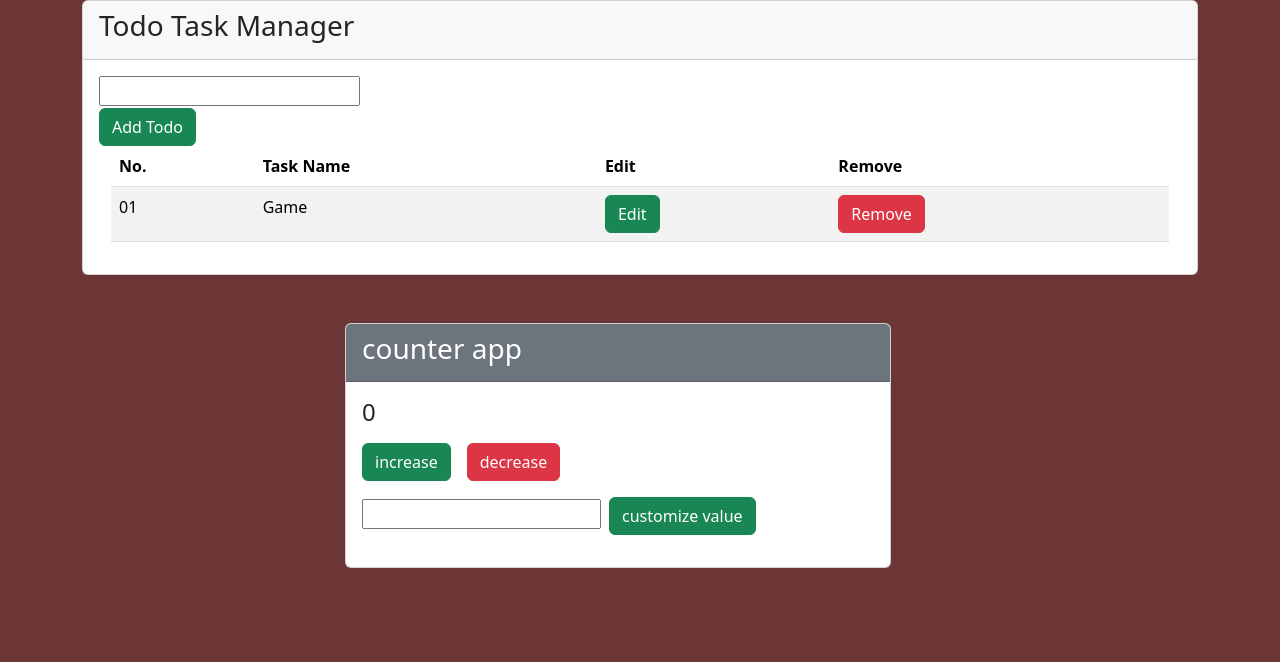
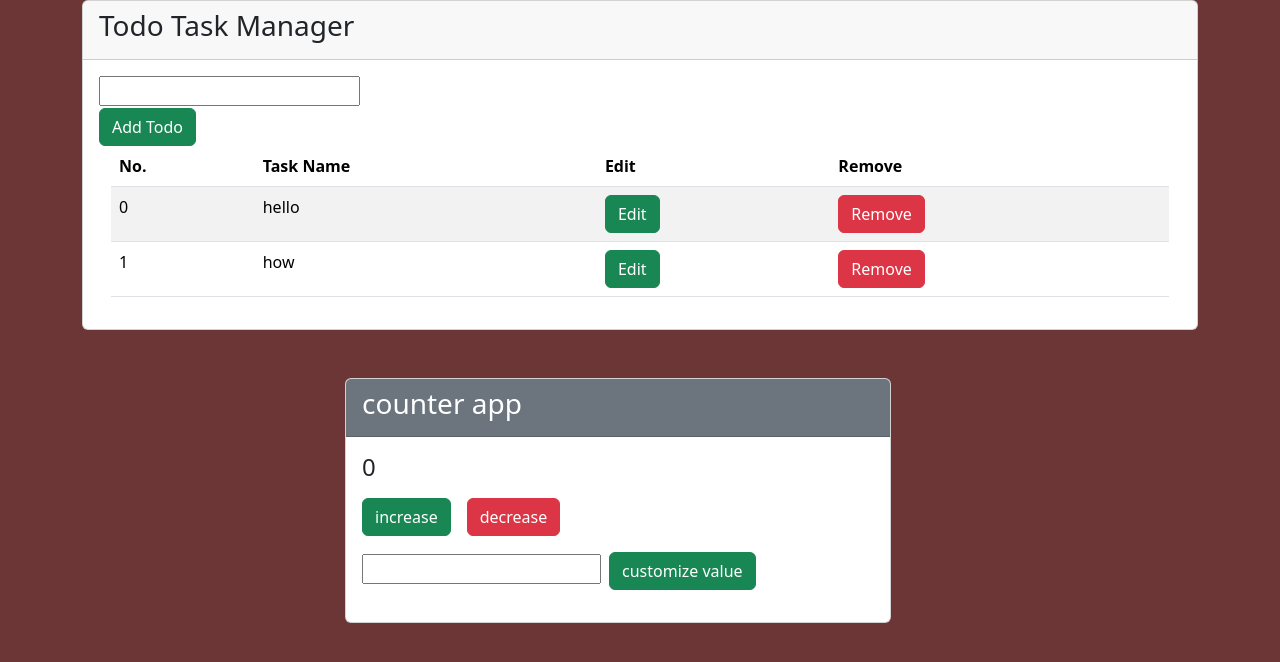
Before and after one commit to Shamsuzzaha/Basic-Practices, a React (Vite) app in the folder Ostad Practice (batch 7)/13 Redux-React.js/manual react redux/: page / in a window 1280 px wide. Shown: the top 662 px of the page. Built offline with nearby package versions, Linux system fonts and the light colour scheme.

Commit message:
ostad 13 redux toolkit update

```diff
--- a/Ostad Practice (batch 7)/13 Redux-React.js/manual react redux/src/components/todo/createTodo.jsx
+++ b/Ostad Practice (batch 7)/13 Redux-React.js/manual react redux/src/components/todo/createTodo.jsx
@@ -1,15 +1,20 @@
-import React from 'react';
+import React, {useRef} from 'react';
 import {useDispatch} from "react-redux";
 import {AddTask} from "../../redux/state/todo/todoSlice.js";
 
 const CreateTodo = () => {
     const dispatch = useDispatch();
-
+    const customInput = useRef(null);
     return (
         <>
             <div>
-                <input type="text" className={'form-check'}/>
-                <button onClick={()=>dispatch(AddTask())} className={'btn btn-success'}>Add Todo</button>
+                <input ref={customInput} type="text" className={'form-check'}/>
+                <button onClick={()=>{
+                    if(customInput.current.value !== ""){
+                        dispatch(AddTask(customInput.current.value));
+                        customInput.current.value = "";
+                    }
+                }} className={'btn btn-success'}>Add Todo</button>
             </div>
         </>
     );
--- a/Ostad Practice (batch 7)/13 Redux-React.js/manual react redux/src/components/todo/todoList.jsx
+++ b/Ostad Practice (batch 7)/13 Redux-React.js/manual react redux/src/components/todo/todoList.jsx
@@ -1,6 +1,9 @@
 import React from 'react';
+import {useSelector} from "react-redux";
 
 const TodoList = () => {
+    const list = useSelector(state => state.todos.list)
+
     return (
         <div>
             <div className="container-fluid">
@@ -16,12 +19,14 @@ const TodoList = () => {
                                 </tr>
                             </thead>
                             <tbody>
-                                <tr>
-                                    <td>01</td>
-                                    <td>Game</td>
-                                    <td><button className={'btn btn btn-success'}>Edit</button></td>
+                            {list.map((item, index) => (
+                                <tr key={index}>
+                                    <td>{index}</td>
+                                    <td>{item}</td>
+                                    <td><button  className={'btn btn btn-success'}>Edit</button></td>
                                     <td><button className={'btn btn-danger'}>Remove</button></td>
                                 </tr>
+                            ))}
                             </tbody>
                         </table>
                     </div>
--- a/Ostad Practice (batch 7)/13 Redux-React.js/manual react redux/src/redux/state/todo/todoSlice.js
+++ b/Ostad Practice (batch 7)/13 Redux-React.js/manual react redux/src/redux/state/todo/todoSlice.js
@@ -3,11 +3,10 @@ import {createSlice} from "@reduxjs/toolkit";
 export const todoSlice = createSlice({
     name: "todos",
     initialState: {
-        list:[]
+        list:["hello", "how"]
     },
     reducers:{
         AddTask: (state, action) => {
-            debugger;
             state.list.push(action.payload)
         },
         RemoveTask: (state, action) => {
--- a/Ostad Practice (batch 7)/13 Redux-React.js/manual react redux/src/redux/store/store.js
+++ b/Ostad Practice (batch 7)/13 Redux-React.js/manual react redux/src/redux/store/store.js
@@ -5,6 +5,6 @@ import todoReducer from "../state/todo/todoSlice.js";
 export default configureStore({
     reducer: {
         counter: counterReducer,
-        todo: todoReducer
+        todos: todoReducer
     }
 })
```
